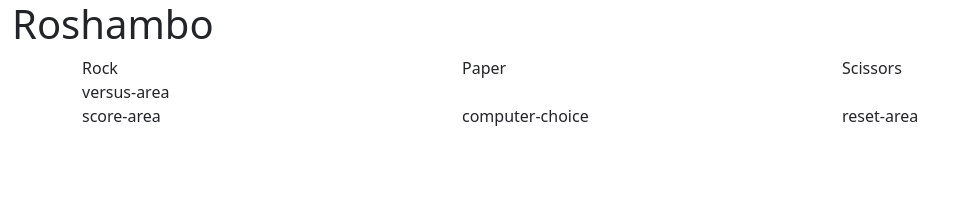
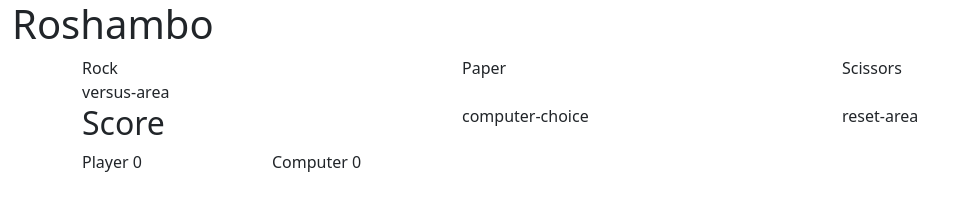
Before and after one commit to Cezary-Nakielski/Project-Two-Roshambo, a plain HTML site: page index.html in a window 1280 px wide. Shown: the whole page, without its empty margins (0-965 px from the left). Drawn offline with nearby package versions, Linux system fonts and the light colour scheme.

Commit message:
DEV: Add structure to the score area

```diff
--- a/index.html
+++ b/index.html
@@ -49,10 +49,20 @@
     <div class="container computer-area">
         <div class="row">
             <div class="col score-area">
-                score-area
+                <h2>Score</h2>
+                <div class="row">
+                    <div class="col">
+                        <p class="scores">Player <span id="player-score">0</span></p>
+                    </div>
+                    <div class="col">
+                        <p class="scores">Computer <span id="computer-score">0</span></p>
+                    </div>
+                </div>
             </div>
+
             <div class="col computer-choice-area">
                 computer-choice
+
             </div>
             <div class="col reset-area">
                 reset-area
```
